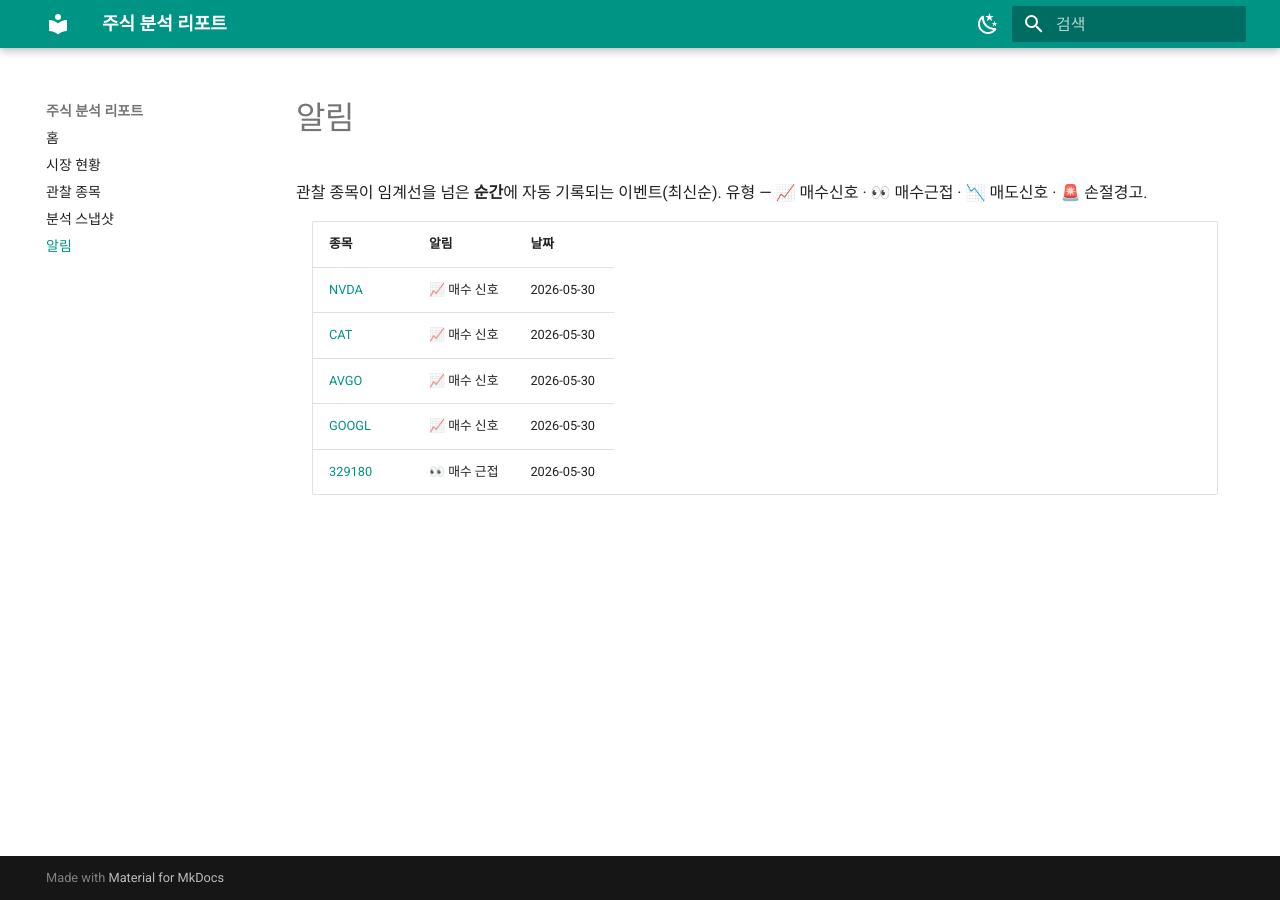
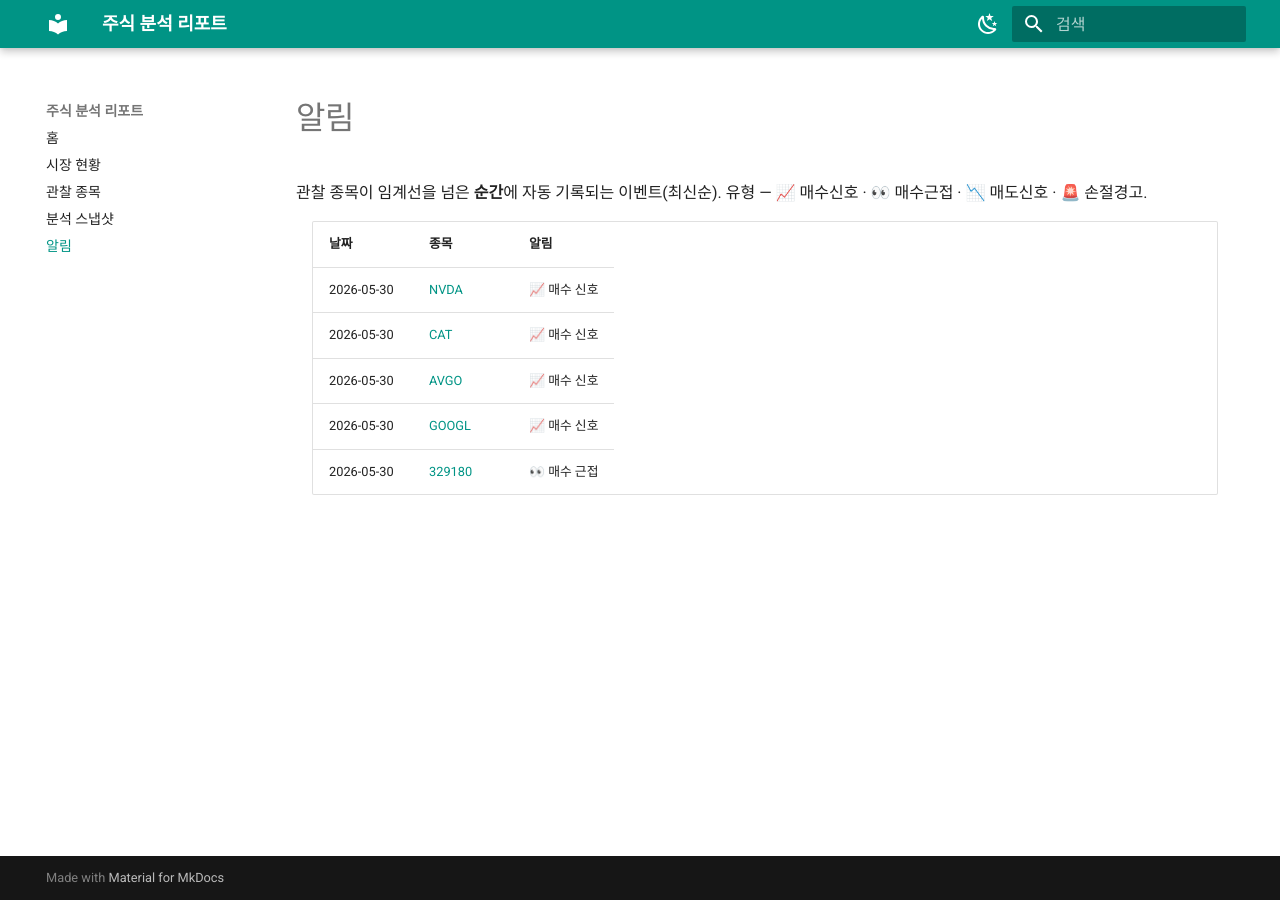
Before and after one commit to workindex/stock-reports, an MkDocs documentation site: the page built from docs/alerts/index.md, in a window 1280 px wide. Built offline with MkDocs 1.6.1 and Material for MkDocs 9.7.7, drawn with Linux system fonts in a browser that asks for light colours; comment, search, counter and statistics services are not loaded.

```diff
--- a/docs/alerts/index.md
+++ b/docs/alerts/index.md
@@ -2,10 +2,10 @@
 
 관찰 종목이 임계선을 넘은 **순간**에 자동 기록되는 이벤트(최신순). 유형 — 📈 매수신호 · 👀 매수근접 · 📉 매도신호 · 🚨 손절경고.
 
-| 종목 | 알림 | 날짜 |
+| 날짜 | 종목 | 알림 |
 |------|------|------|
-| [NVDA](7aca17a3bb6a/) | 📈 매수 신호 | 2026-05-30 |
-| [CAT](77f09346b414/) | 📈 매수 신호 | 2026-05-30 |
-| [AVGO](5f5ec0ae9c02/) | 📈 매수 신호 | 2026-05-30 |
-| [GOOGL](50d63672a201/) | 📈 매수 신호 | 2026-05-30 |
-| [329180](3a31776c8c92/) | 👀 매수 근접 | 2026-05-30 |
+| 2026-05-30 | [NVDA](7aca17a3bb6a/) | 📈 매수 신호 |
+| 2026-05-30 | [CAT](77f09346b414/) | 📈 매수 신호 |
+| 2026-05-30 | [AVGO](5f5ec0ae9c02/) | 📈 매수 신호 |
+| 2026-05-30 | [GOOGL](50d63672a201/) | 📈 매수 신호 |
+| 2026-05-30 | [329180](3a31776c8c92/) | 👀 매수 근접 |
```
